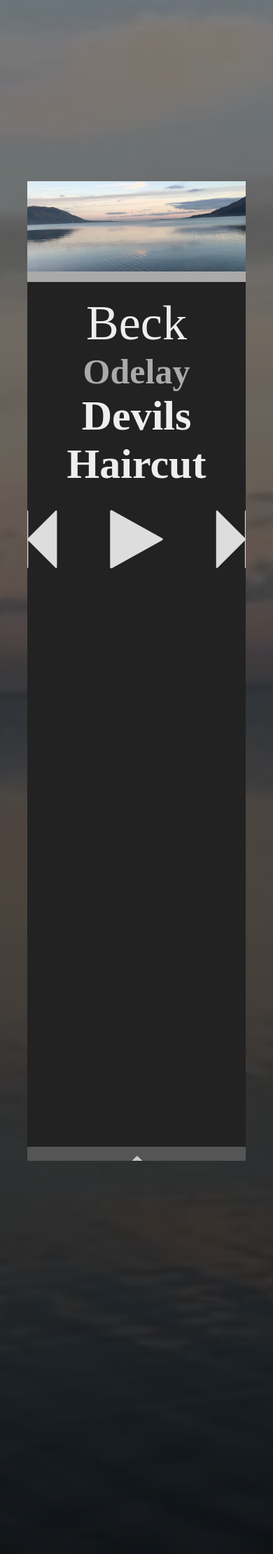
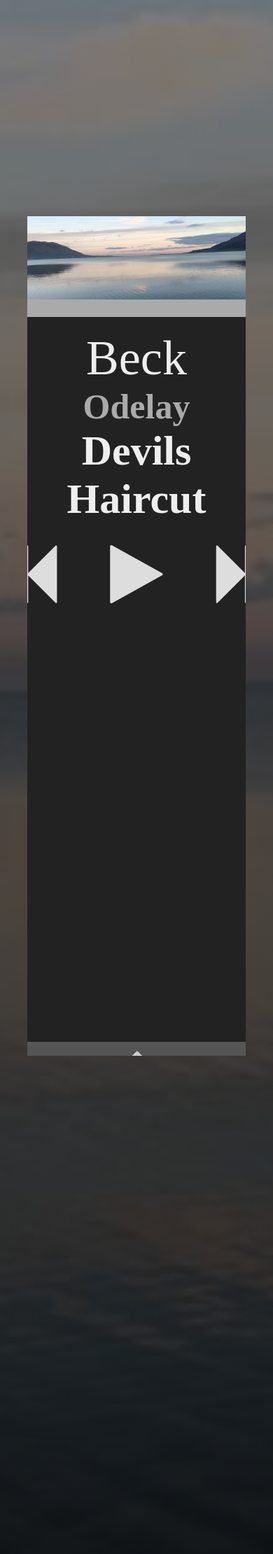
Before and after one commit to slippy17/webserver_zero, a Flask app: page / in a window 390 px wide. Shown: the top 2221 px of the page at 70% size. Run offline with Flask 2, Linux system fonts and the light colour scheme; some libraries are stand-ins or nearby versions.

Commit message:
css layout on phone

```diff
--- a/static/styles.css
+++ b/static/styles.css
@@ -15,7 +15,7 @@ body {
 	left: 50%;
 	transform: translate(-50%,-25%);
 	width:   80%;/* 320px */
-	height: 1400px; /*480px; */
+	height: 1200px; /*480px; */
 	overflow: hidden;
 }
 .player .main {
@@ -28,12 +28,12 @@ body {
 	width: 100%;
 }
 .player .main .seekbar {
-	margin-top: -15px;
+	margin-top: -25px;
 }
 .player .main .seekbar input[type="range"] {
 	-webkit-appearance:none;
 	width: 100%;
-	height: 15px;
+	height: 25px;
 	outline: none;
 	background: #aaa;
 	overflow: hidden;
@@ -87,8 +87,8 @@ body {
 
 	position: absolute;
 	width: 100%;
+	height: 800px;
 	margin-top:-20px;
-	height: 350px; /*  was 350  */
 	overflow-y: scroll;
 	background: rgba(0,0,0,0.8);
 	z-index:2;
@@ -103,7 +103,7 @@ body {
 	background: #555;
 }
 .player .player-list .toggle-list i.fa {
-	position: sticky; ;
+	position: sticky;
 	color: #ccc;
 	font-size: 40px;
 	font-weight: 600;
```
